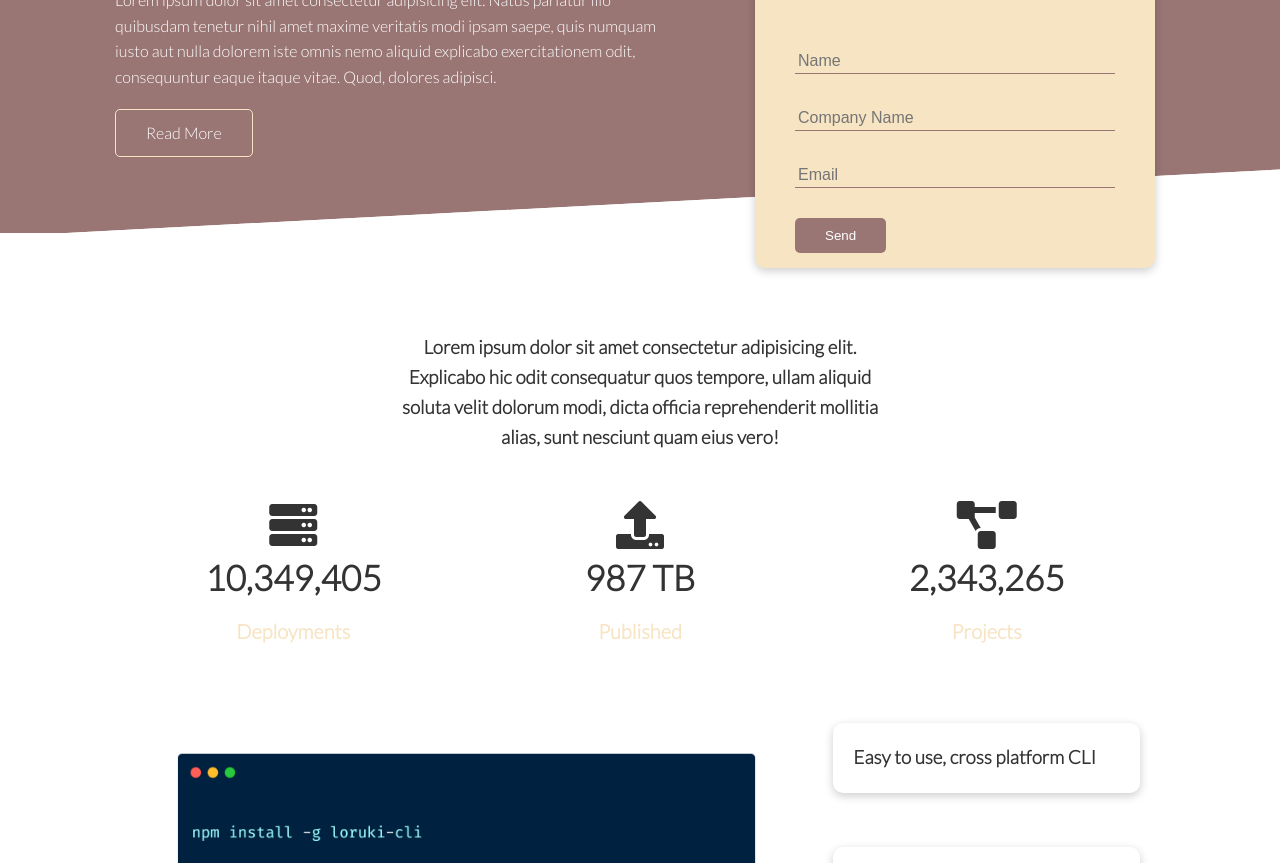
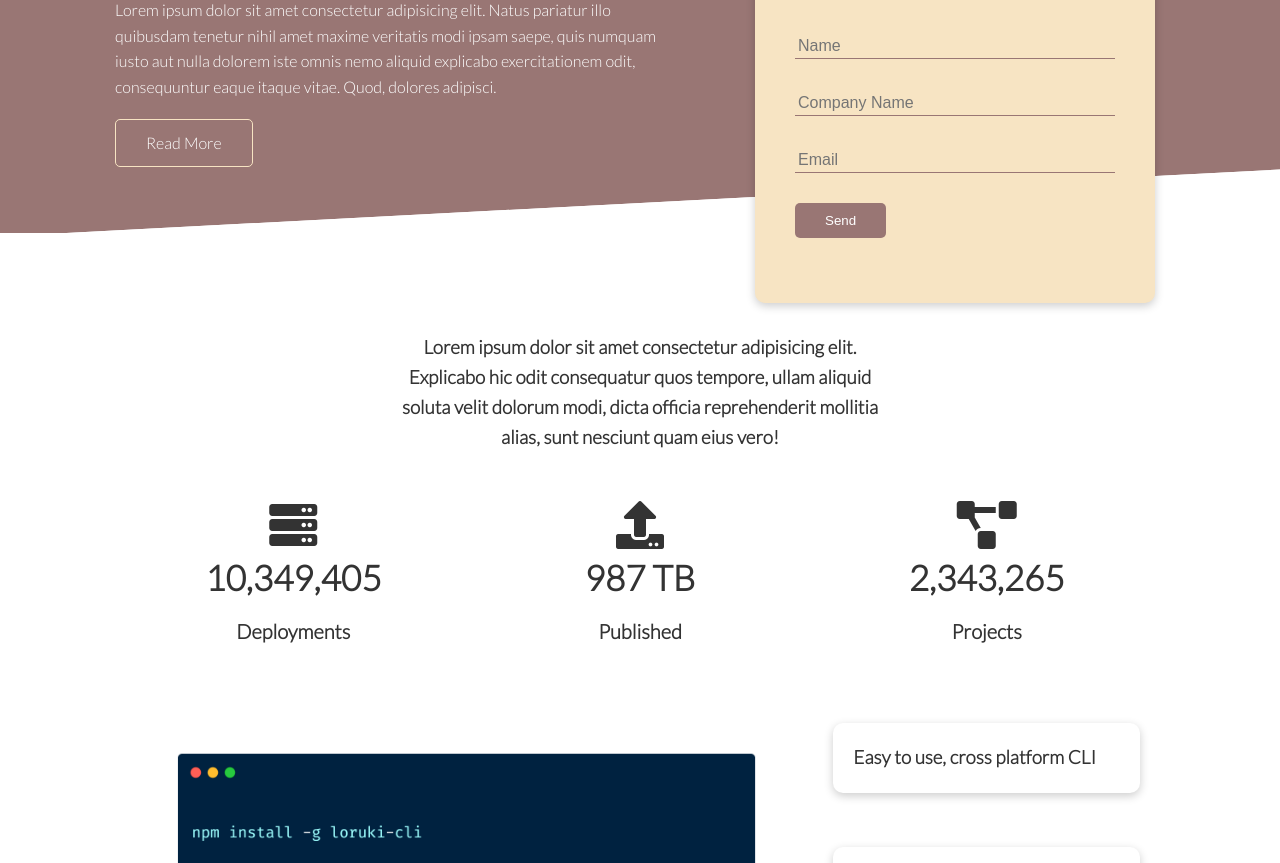
Before and after one commit to hazedrops/CSS_HeroQ-Website, a plain HTML site: page index.html in a window 1280 px wide. Shown: the part 237-1100 px from the top of the page. Drawn offline with Linux system fonts and the light colour scheme.

Commit message:
Fixed CSS

```diff
--- a/css/style.css
+++ b/css/style.css
@@ -109,7 +109,7 @@ code, pre {
 .showcase-form {
   position: relative;
   top: 60px;
-  height: 350px;
+  height: 400px;
   width: 400px;
   padding: 40px;
   z-index: 100;
--- a/index.html
+++ b/index.html
@@ -64,17 +64,17 @@
         <div>
           <i class="fas fa-server fa-3x"></i>
           <h3>10,349,405</h3>
-          <p class="text-secondary">Deployments</p>
+          <p>Deployments</p>
         </div>
         <div>
           <i class="fas fa-upload fa-3x"></i>
           <h3>987 TB</h3>
-          <p class="text-secondary">Published</p>
+          <p>Published</p>
         </div>
         <div>
           <i class="fas fa-project-diagram fa-3x"></i>
           <h3>2,343,265</h3>
-          <p class="text-secondary">Projects</p>
+          <p>Projects</p>
         </div>
       </div>
     </div>
```
